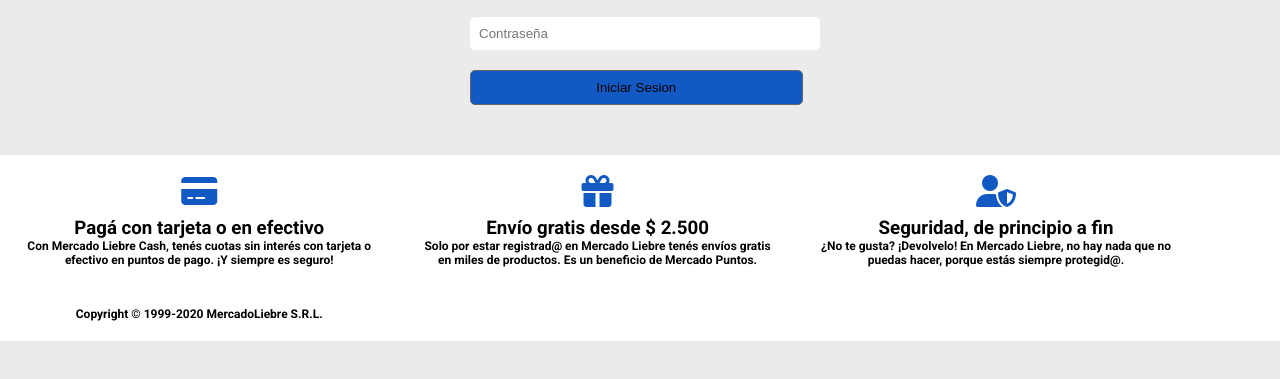
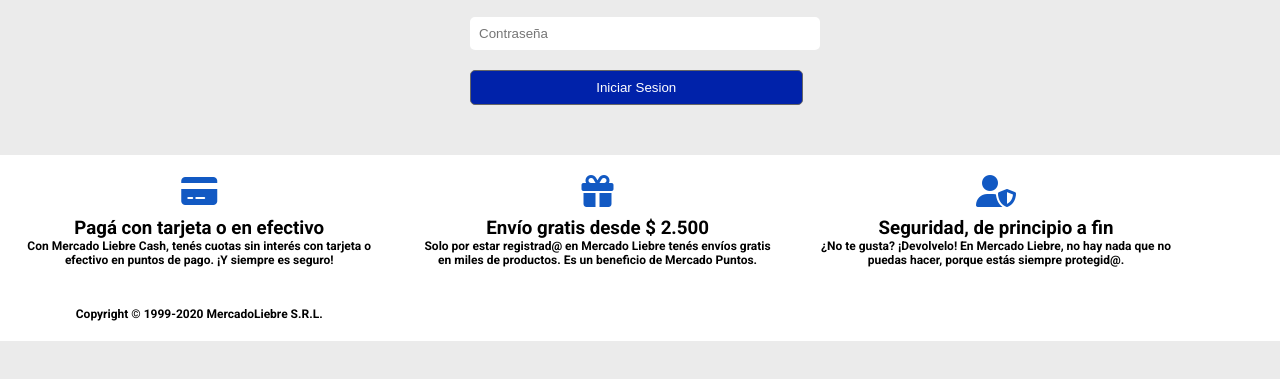
Before and after one commit to Rgonzalez1974/Mdo_liebre, a website: page views/login.html in a window 1280 px wide. In both pictures the pointer is over the button "Iniciar Sesion". Shown: the part 275-654 px from the top of the page. Drawn offline with Linux system fonts and the light colour scheme.

Commit message:
arreglos varios formularios

```diff
--- a/public/css/login.css
+++ b/public/css/login.css
@@ -34,6 +34,11 @@
     border: solid 1px #666;
 }
 
+.botones button:hover {
+    background-color: #0022AA;
+    color: white;
+}
+
 @media (min-width: 680px){
 
 .caja-login {
--- a/public/css/styles.css
+++ b/public/css/styles.css
@@ -170,15 +170,3 @@
 .usuario p input {
     width: 20%;
 }
-
-
-
-#botonReseteo:hover {
-    background-color: #CC1155;
-}
-
-
-
-#botonIngreso:hover {
-    background-color: green;
-}
```
Also changed, not shown: public/css/register.css (+12 -1 lines).
